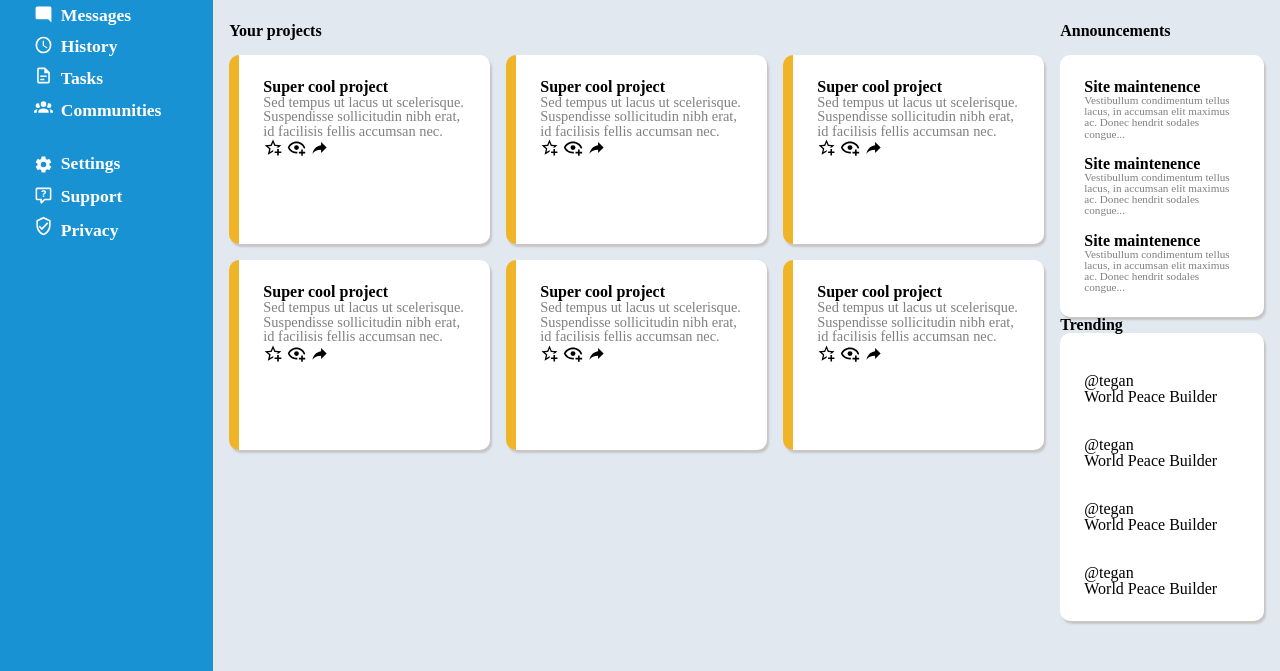
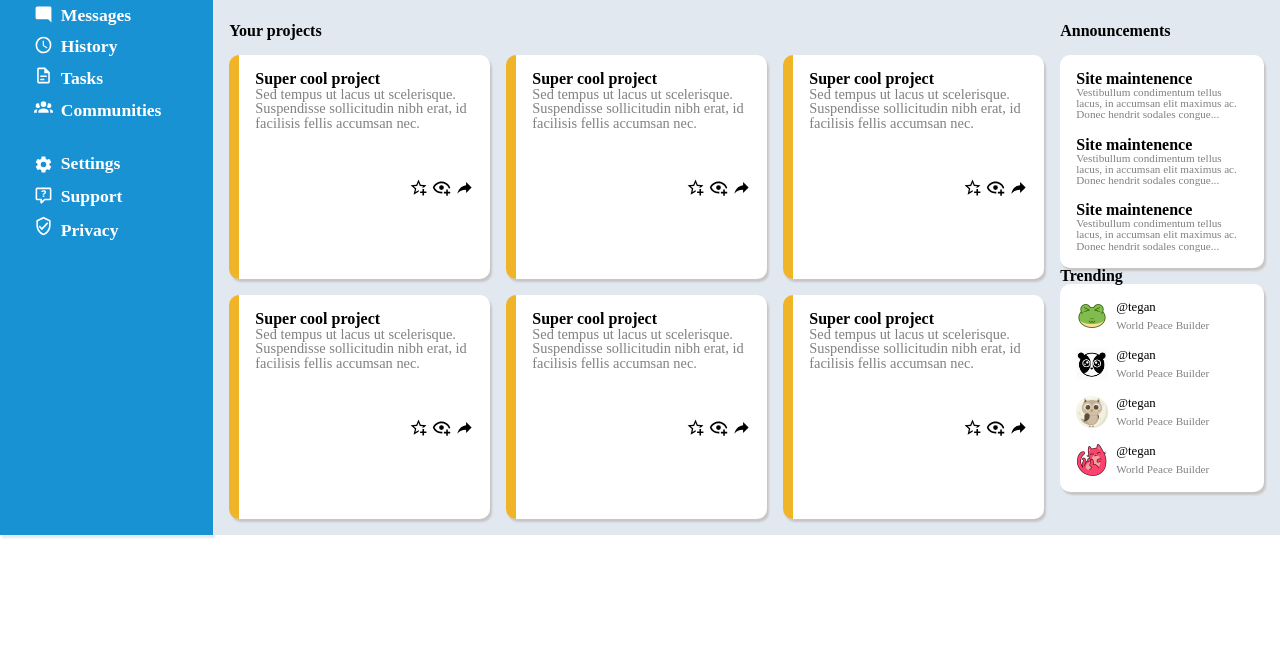
Before and after one commit to llNathanlc/Admin-Dashboard, a plain HTML site: page index.html in a window 1280 px wide. Shown: the part 145-816 px from the top of the page. Drawn offline with Linux system fonts and the light colour scheme.

Commit message:
made projects part better looking

```diff
--- a/index.html
+++ b/index.html
@@ -69,9 +69,11 @@
         <div class="title">Announcements</div>
         <div class="projects">
             <div class="card">
+                <div>
                     <div class="title"> Super cool project</div>
                     <div class="card-content">Sed tempus ut lacus ut scelerisque. Suspendisse sollicitudin nibh erat, id
                         facilisis fellis accumsan nec.</div>
+                </div>
                 <div class="card-buttons">
                     <a href="#"><img src="resources/icons/star-plus-outline.svg"></a>
                     <a href="#"><img src="resources/icons/eye-plus-outline.svg"></a>
@@ -79,9 +81,11 @@
                 </div>
             </div>
             <div class="card">
+                <div>
                     <div class="title"> Super cool project</div>
                     <div class="card-content">Sed tempus ut lacus ut scelerisque. Suspendisse sollicitudin nibh erat, id
                         facilisis fellis accumsan nec.</div>
+                </div>
                 <div class="card-buttons">
                     <a href="#"><img src="resources/icons/star-plus-outline.svg"></a>
                     <a href="#"><img src="resources/icons/eye-plus-outline.svg"></a>
@@ -89,9 +93,11 @@
                 </div>
             </div>
             <div class="card">
+                <div>
                     <div class="title"> Super cool project</div>
                     <div class="card-content">Sed tempus ut lacus ut scelerisque. Suspendisse sollicitudin nibh erat, id
                         facilisis fellis accumsan nec.</div>
+                </div>
                 <div class="card-buttons">
                     <a href="#"><img src="resources/icons/star-plus-outline.svg"></a>
                     <a href="#"><img src="resources/icons/eye-plus-outline.svg"></a>
@@ -99,9 +105,11 @@
                 </div>
             </div>
             <div class="card">
+                <div>
                     <div class="title"> Super cool project</div>
                     <div class="card-content">Sed tempus ut lacus ut scelerisque. Suspendisse sollicitudin nibh erat, id
                         facilisis fellis accumsan nec.</div>
+                </div>
                 <div class="card-buttons">
                     <a href="#"><img src="resources/icons/star-plus-outline.svg"></a>
                     <a href="#"><img src="resources/icons/eye-plus-outline.svg"></a>
@@ -109,9 +117,11 @@
                 </div>
             </div>
             <div class="card">
+                <div>
                     <div class="title"> Super cool project</div>
                     <div class="card-content">Sed tempus ut lacus ut scelerisque. Suspendisse sollicitudin nibh erat, id
                         facilisis fellis accumsan nec.</div>
+                </div>
                 <div class="card-buttons">
                     <a href="#"><img src="resources/icons/star-plus-outline.svg"></a>
                     <a href="#"><img src="resources/icons/eye-plus-outline.svg"></a>
@@ -119,9 +129,11 @@
                 </div>
             </div>
             <div class="card">
+                <div>
                     <div class="title"> Super cool project</div>
                     <div class="card-content">Sed tempus ut lacus ut scelerisque. Suspendisse sollicitudin nibh erat, id
                         facilisis fellis accumsan nec.</div>
+                </div>
                 <div class="card-buttons">
                     <a href="#"><img src="resources/icons/star-plus-outline.svg"></a>
                     <a href="#"><img src="resources/icons/eye-plus-outline.svg"></a>
@@ -129,7 +141,7 @@
                 </div>
             </div>
         </div>
-        <div>
+        <div class="rightside">
             <div class="announcements">
                 <div class="announcement-card">
                     <div class="title">Site maintenence</div>
@@ -150,24 +162,32 @@
             <div class="title">Trending</div>
             <div class="trending">
                 <div class="trending-card">
-                    <a href="#">dog</a>
-                    <div>@tegan</div>
-                    <div>World Peace Builder</div>
+                    <img class="user-icon"  src="resources/icons/user-icon1.webp">
+                    <div>
+                        <div class="user-name">@tegan</div>
+                        <div class="user-title">World Peace Builder</div>
+                    </div>
                 </div>
                 <div class="trending-card">
-                    <a href="#">dog</a>
-                    <div>@tegan</div>
-                    <div>World Peace Builder</div>
+                    <img class="user-icon"  src="resources/icons/user-icon2.jpg">
+                    <div>
+                        <div class="user-name">@tegan</div>
+                        <div class="user-title">World Peace Builder</div>
+                    </div>
                 </div>
                 <div class="trending-card">
-                    <a href="#">dog</a>
-                    <div>@tegan</div>
-                    <div>World Peace Builder</div>
+                    <img class="user-icon"  src="resources/icons/user-icon3.png">
+                    <div>
+                        <div class="user-name">@tegan</div>
+                        <div class="user-title">World Peace Builder</div>
+                    </div>
                 </div>
                 <div class="trending-card">
-                    <a href="#">dog</a>
-                    <div>@tegan</div>
-                    <div>World Peace Builder</div>
+                    <img class="user-icon" src="resources/icons/user-icon4.png" >
+                    <div>
+                        <div class="user-name">@tegan</div>
+                        <div class="user-title">World Peace Builder</div>
+                    </div>
                 </div>
             </div>
         </div>
--- a/style.css
+++ b/style.css
@@ -54,7 +54,7 @@ a{
 body{
     display: grid;
     grid-template-columns: 1fr 5fr;
-    grid-template-rows: 0.93fr 5fr ;
+    grid-template-rows: 0.93fr 4fr ;
 }
 .title{
     font-weight: bolder;
@@ -183,7 +183,7 @@ img{
 }
 .projects{
     display: grid;
-    grid-template-rows: repeat(3, 1fr);
+    grid-template-rows: repeat(2, 1fr);
     grid-template-columns: repeat(auto-fit, minmax(250px,1fr));
     gap:1rem;
 }
@@ -194,10 +194,39 @@ img{
     background-color: white;
     border-radius: 10px;
     box-shadow:  2px 3px 2px rgb(199, 197, 197);
-    padding:1.5rem;
+    padding:1rem;
 }
 .announcements,.trending{
     display: grid;
     grid-template-rows: repeat(auto-fit,1fr);
     gap:1rem;
 }
+.card{
+    display:flex;
+    flex-direction: column;
+    gap:3rem;
+    align-items: flex-end;
+}
+.user-name{
+    font-size: 0.8rem;
+}
+.user-title{
+    font-size: 0.7rem;
+    color:grey;
+}
+.user-icon{
+    height:2rem;
+}
+.trending-card{
+    display: flex;
+    gap:0.5rem;
+    align-items: center;
+}
+.trending-card div{
+    display: flex;
+    flex-direction: column;
+    gap:0.4rem;
+}
+.rightside{
+
+}
```
Also changed, not shown: resources/icons/user-icon1.webp (added), resources/icons/user-icon2.jpg (added), resources/icons/user-icon3.png (added), resources/icons/user-icon4.png (added). Lines whose indentation alone changed are shown as unchanged.
